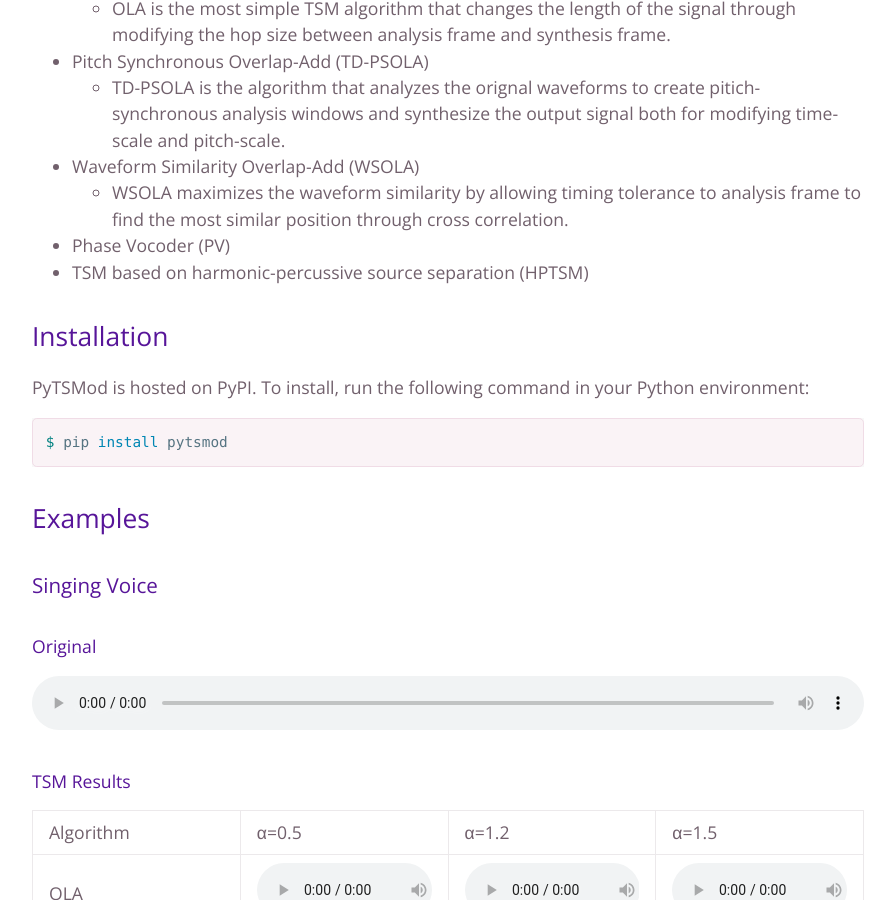
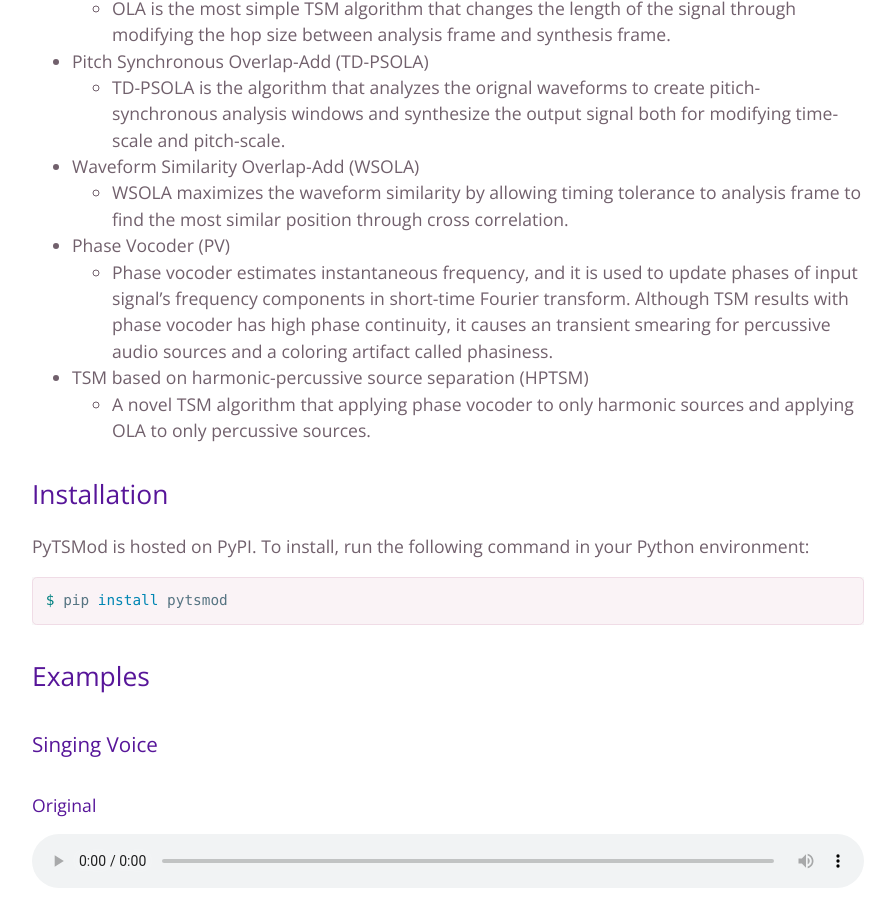
Before and after one commit to seyong92/PyTSMod-ISMIR2020LBD, a Jekyll site: the page built from index.md, in a window 1280 px wide and 900 px high, scrolled down 818 px. Shown: the whole window, without its empty margins (192-1087 px from the left). Built offline with Jekyll 4.4.1, drawn with Linux system fonts in a browser that asks for light colours; the repository's description, which GitHub fills in, is left out.

Commit message:
update description of TSM algorithms

```diff
--- a/index.md
+++ b/index.md
@@ -29,7 +29,9 @@ Time-scale modification (TSM) is a digital audio effect that adjusts the length
 * Waveform Similarity Overlap-Add (WSOLA)
     * WSOLA maximizes the waveform similarity by allowing timing tolerance to analysis frame to find the most similar position through cross correlation.
 * Phase Vocoder (PV)
+    * Phase vocoder estimates instantaneous frequency, and it is used to update phases of input signal's frequency components in short-time Fourier transform. Although TSM results with phase vocoder has high phase continuity, it causes an transient smearing for percussive audio sources and a coloring artifact called phasiness.
 * TSM based on harmonic-percussive source separation (HPTSM)
+    * A novel TSM algorithm that applying phase vocoder to only harmonic sources and applying OLA to only percussive sources.
 
 ## Installation
 
```
